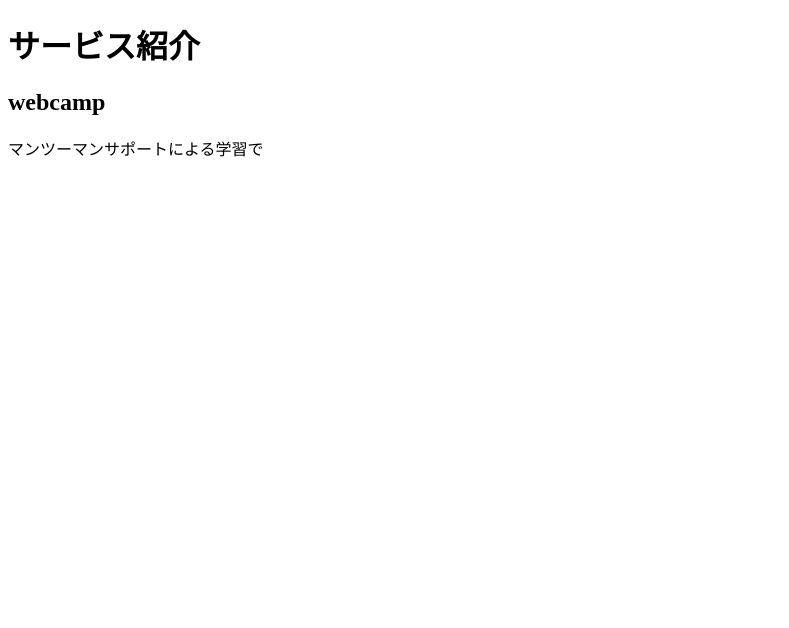
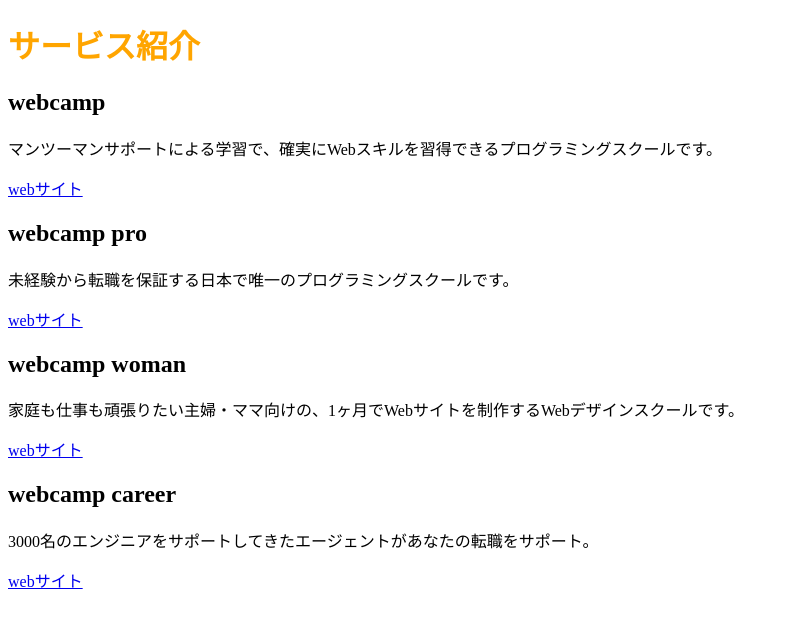
Before and after one commit to Takada-Aoi/exercise, a plain HTML site: page chapter2.html in a window 1280 px wide. Shown: the whole page, without its empty margins (0-789 px from the left). Drawn offline with Linux system fonts and the light colour scheme.

Commit message:
[finish]1-2

```diff
--- a/chapter2.css
+++ b/chapter2.css
@@ -0,0 +1,3 @@
+h1 {
+  color: orange;
+}
--- a/chapter2.html
+++ b/chapter2.html
@@ -6,11 +6,20 @@
     <link rel="stylesheet" href="chapter2.css" />
   </head>
 
-<body>
+ <body>
 
     <h1>サービス紹介</h1>
     <h2>webcamp</h2>
-    <p>マンツーマンサポートによる学習で</p>
-</body>
-
+    <p>マンツーマンサポートによる学習で、確実にWebスキルを習得できるプログラミングスクールです。</p>
+    <a href="https://web-camp.io/">webサイト</a>
+    <h2>webcamp pro</h2>
+    <p>未経験から転職を保証する日本で唯一のプログラミングスクールです。</p>
+    <a href="https://web-camp.io/pro/">webサイト</a>
+    <h2>webcamp woman</h2>
+    <p>家庭も仕事も頑張りたい主婦・ママ向けの、1ヶ月でWebサイトを制作するWebデザインスクールです。</p>
+    <a href="https://web-camp.io/">webサイト</a>
+    <h2>webcamp career</h2>
+    <p>3000名のエンジニアをサポートしてきたエージェントがあなたの転職をサポート。</p>
+    <a href="https://web-camp.io/skills/">webサイト</a>
+ </body>
 </html>
```
